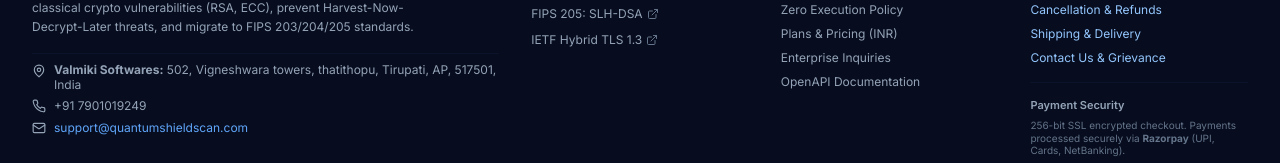
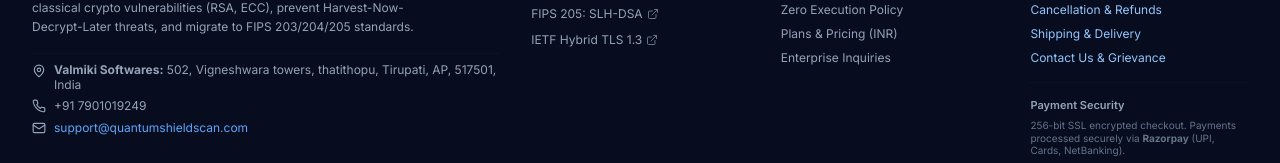
Before and after one commit to ValmikiDinesh/quantumshield, a React (Vite) app in the folder frontend/: page / in a window 1280 px wide. Shown: the part 5187-5350 px from the top of the page. Built offline with nearby package versions, Linux system fonts and the light colour scheme; no server answers.

Commit message:
fix(ui): remove raw OpenAPI json link from public footer

```diff
--- a/frontend/src/components/common/Footer.tsx
+++ b/frontend/src/components/common/Footer.tsx
@@ -111,7 +111,6 @@ export const Footer: React.FC = () => {
               <li><a href="/#security" className="hover:text-white">Zero Execution Policy</a></li>
               <li><a href="/#pricing" className="hover:text-white">Plans & Pricing (INR)</a></li>
               <li><Link to="/contact" className="hover:text-white">Enterprise Inquiries</Link></li>
-              <li><a href="/api/docs/openapi.json" target="_blank" className="hover:text-white">OpenAPI Documentation</a></li>
             </ul>
           </div>
 
```
